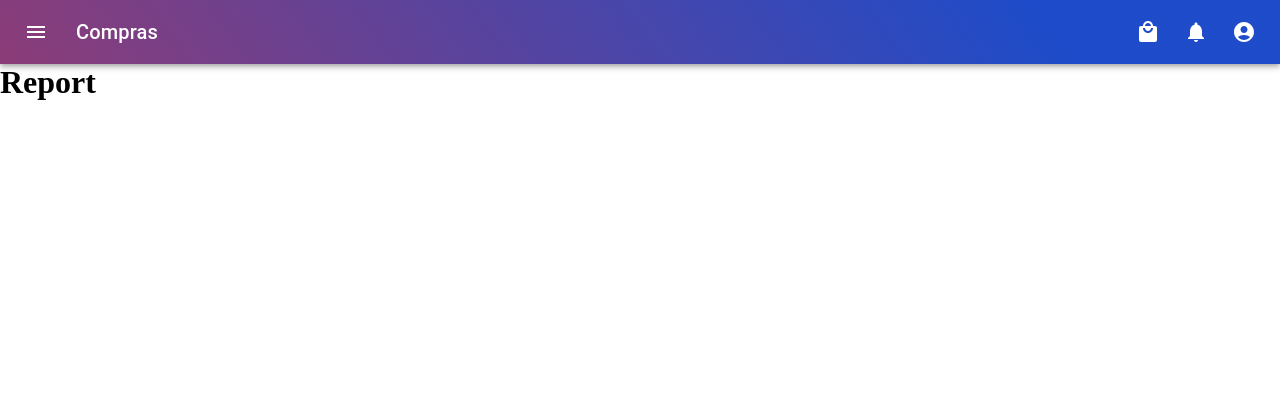
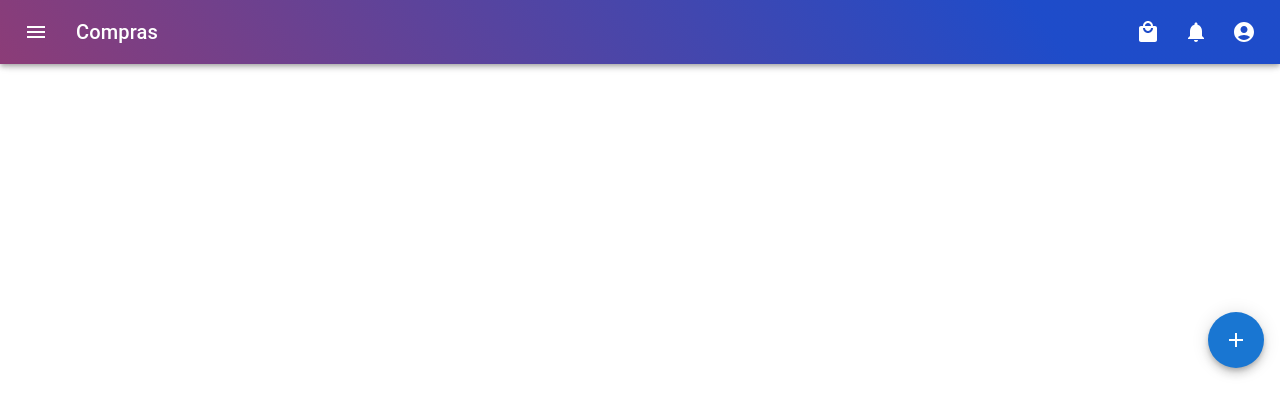
Before and after one commit to ruturajmengal2016/Project_1, a React (Create React App) app: page /report in a window 1280 px wide. Shown: the top 414 px of the page. Built offline with nearby package versions, Linux system fonts and the light colour scheme; the HTML template or start-up script is replaced by a standard one.

Commit message:
page structure update

```diff
--- a/src/App.js
+++ b/src/App.js
@@ -6,7 +6,7 @@ import {
   RouterProvider,
   Outlet,
 } from "react-router-dom";
-import Navigation from "./Components/Atoms/Navigation";
+import Navigation from "./Components/Navigation";
 import { Provider } from "react-redux";
 import { store } from "./Redux/store";
 import Home from "./Pages/Home";
@@ -15,9 +15,10 @@ import Store from "./Pages/Store";
 import OurStore from "./Pages/OurStore";
 import Profile from "./Pages/Profile";
 import Cart from "./Pages/Cart";
-import Bill from "./Components/Atoms/Bill";
+import Bill from "./Components/Bill";
 import FAQ from "./Pages/FAQ";
-import Notification from "./Components/Atoms/Advertisements";
+import Notification from "./Components/Advertisements";
+import Report from "./Components/Report";
 function App() {
   const router = createBrowserRouter(
     createRoutesFromElements(
@@ -26,7 +27,7 @@ function App() {
         <Route path="/cart" element={<Cart />} />
         <Route path="/store/:name" element={<Store />} />
         <Route path="/faq" element={<FAQ />} />
-        <Route path="/report" element={<h1>Report</h1>} />
+        <Route path="/report" element={<Report />} />
         <Route path="/login" element={<Login />} />
         <Route path="/profile" element={<Profile />} />
         <Route path="/favourite" element={<h1>Favourite</h1>} />
--- a/src/Components/Atoms/Bill.jsx
+++ b/src/Components/Bill.jsx
@@ -4,7 +4,7 @@ import { useDispatch, useSelector } from "react-redux";
 import { Button, IconButton, Typography } from "@mui/material";
 import AddIcon from "@mui/icons-material/Add";
 import RemoveIcon from "@mui/icons-material/Remove";
-import { billQuantity, updateBill } from "../../Redux/slice";
+import { billQuantity, updateBill } from "../Redux/slice";
 
 export default function Bill() {
   const billData = useSelector((state) => state.stores.bill);
--- /dev/null
+++ b/src/Components/Report.jsx
@@ -0,0 +1,36 @@
+import * as React from "react";
+import Box from "@mui/material/Box";
+import SpeedDial from "@mui/material/SpeedDial";
+import SpeedDialIcon from "@mui/material/SpeedDialIcon";
+import SpeedDialAction from "@mui/material/SpeedDialAction";
+import FileCopyIcon from "@mui/icons-material/FileCopyOutlined";
+import SaveIcon from "@mui/icons-material/Save";
+import PrintIcon from "@mui/icons-material/Print";
+import ShareIcon from "@mui/icons-material/Share";
+
+const actions = [
+  { icon: <FileCopyIcon />, name: "Copy" },
+  { icon: <SaveIcon />, name: "Save" },
+  { icon: <PrintIcon />, name: "Print" },
+  { icon: <ShareIcon />, name: "Share" },
+];
+
+export default function Report() {
+  return (
+    <Box sx={{ height: 320, transform: "translateZ(0px)", flexGrow: 1 }}>
+      <SpeedDial
+        ariaLabel="SpeedDial basic example"
+        sx={{ position: "absolute", bottom: 16, right: 16 }}
+        icon={<SpeedDialIcon />}
+      >
+        {actions.map((action) => (
+          <SpeedDialAction
+            key={action.name}
+            icon={action.icon}
+            tooltipTitle={action.name}
+          />
+        ))}
+      </SpeedDial>
+    </Box>
+  );
+}
```
Also changed, not shown: src/Components/Advertisements.jsx (renamed from src/Components/Atoms/Advertisements.jsx), src/Components/Navigation.jsx (renamed from src/Components/Atoms/Navigation.jsx), 7 other files (tests, documents, lock files or other folders).
